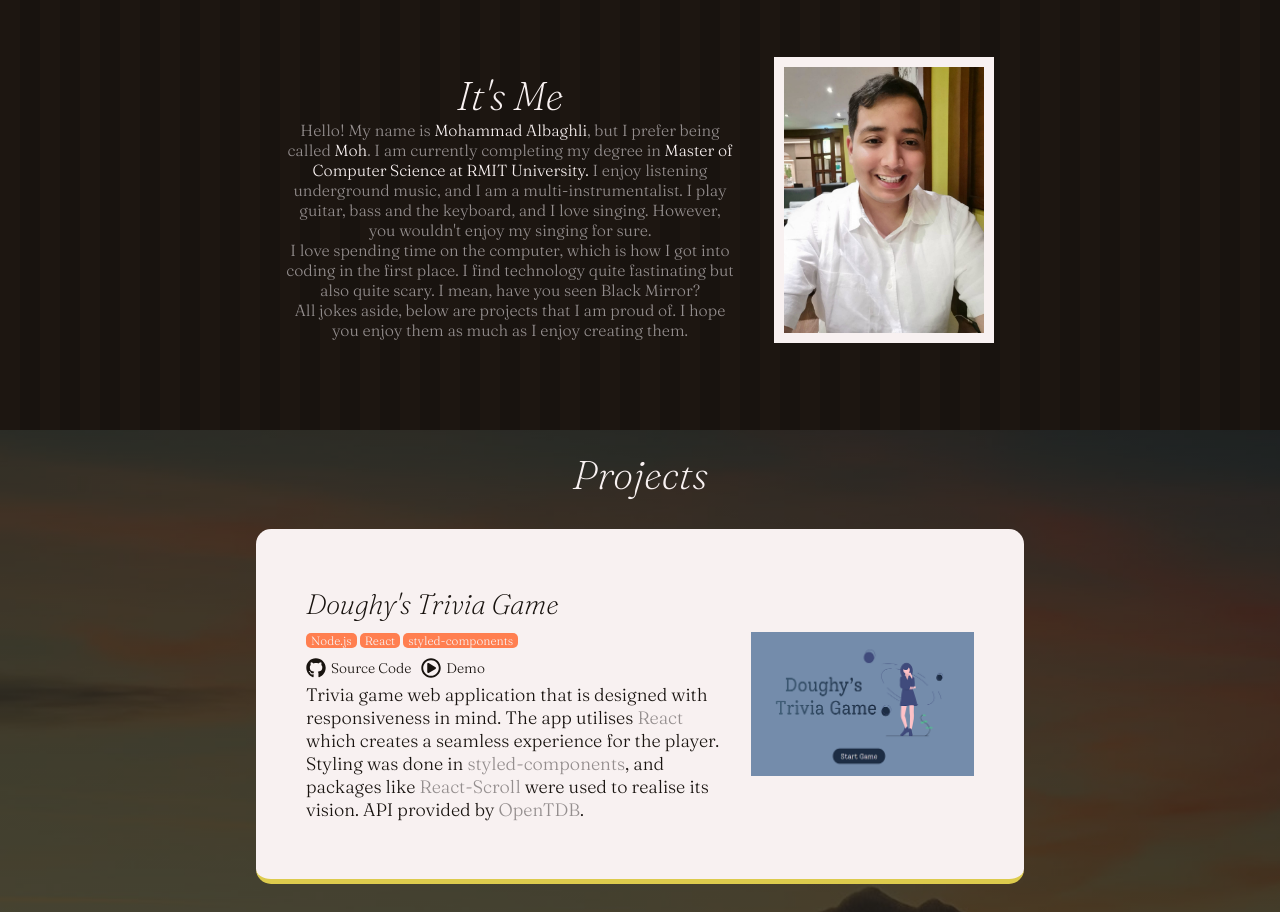
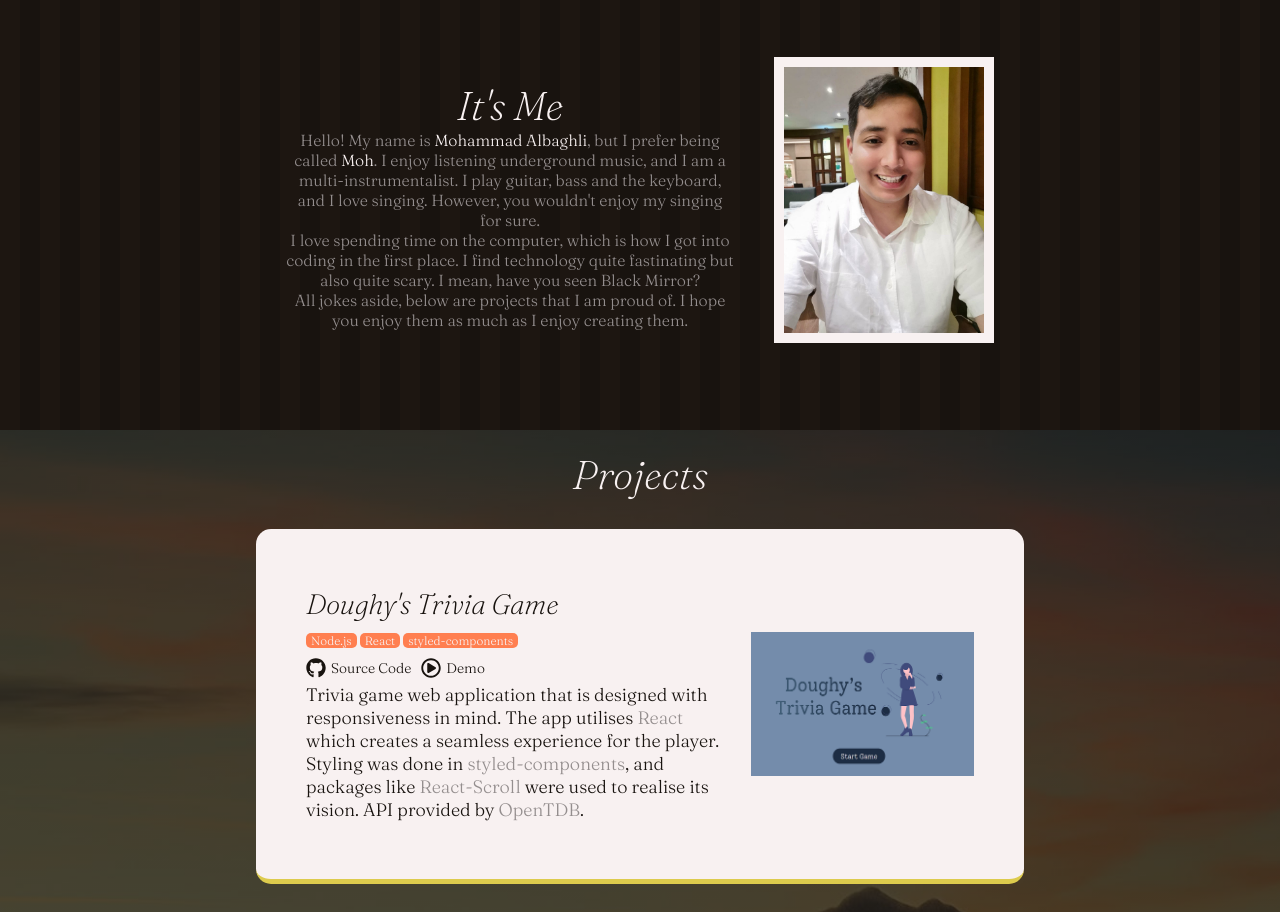
Before and after one commit to natlala113/natlala113.github.io, a React (Create React App) app: page / in a window 1280 px wide. Shown: the part 820-1732 px from the top of the page. Built offline with nearby package versions, Linux system fonts and the light colour scheme.

Commit message:
updated about

```diff
--- a/src/components/About/index.js
+++ b/src/components/About/index.js
@@ -19,14 +19,10 @@ const About = () => {
           <AboutHeader>It's Me</AboutHeader>
           <AboutParagraph>
             Hello! My name is <Highlight>Mohammad Albaghli</Highlight>, but I
-            prefer being called <Highlight>Moh</Highlight>. I am currently
-            completing my degree in{" "}
-            <Highlight>
-              Master of Computer Science at RMIT University.
-            </Highlight>{" "}
-            I enjoy listening underground music, and I am a
-            multi-instrumentalist. I play guitar, bass and the keyboard, and I
-            love singing. However, you wouldn't enjoy my singing for sure.
+            prefer being called <Highlight>Moh</Highlight>. I enjoy listening
+            underground music, and I am a multi-instrumentalist. I play guitar,
+            bass and the keyboard, and I love singing. However, you wouldn't
+            enjoy my singing for sure.
             <br></br>I love spending time on the computer, which is how I got
             into coding in the first place. I find technology quite fastinating
             but also quite scary. I mean, have you seen Black Mirror?
```
Also changed, not shown: 1 other file (tests, documents, lock files or other folders).
